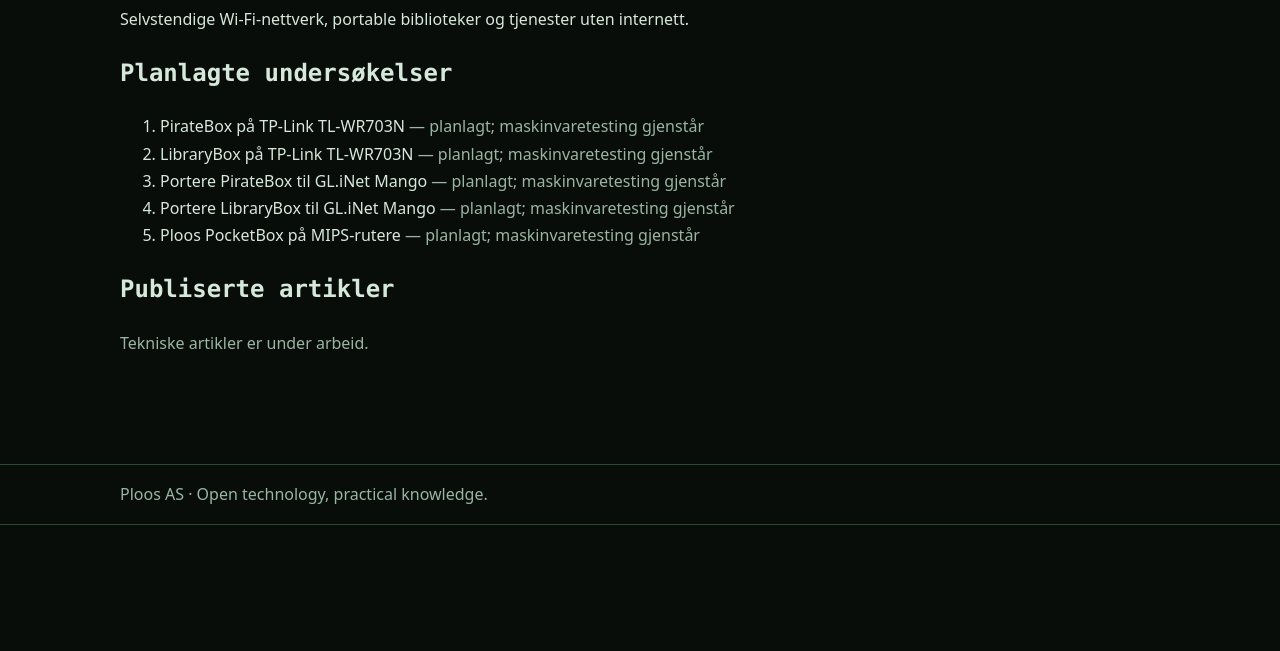
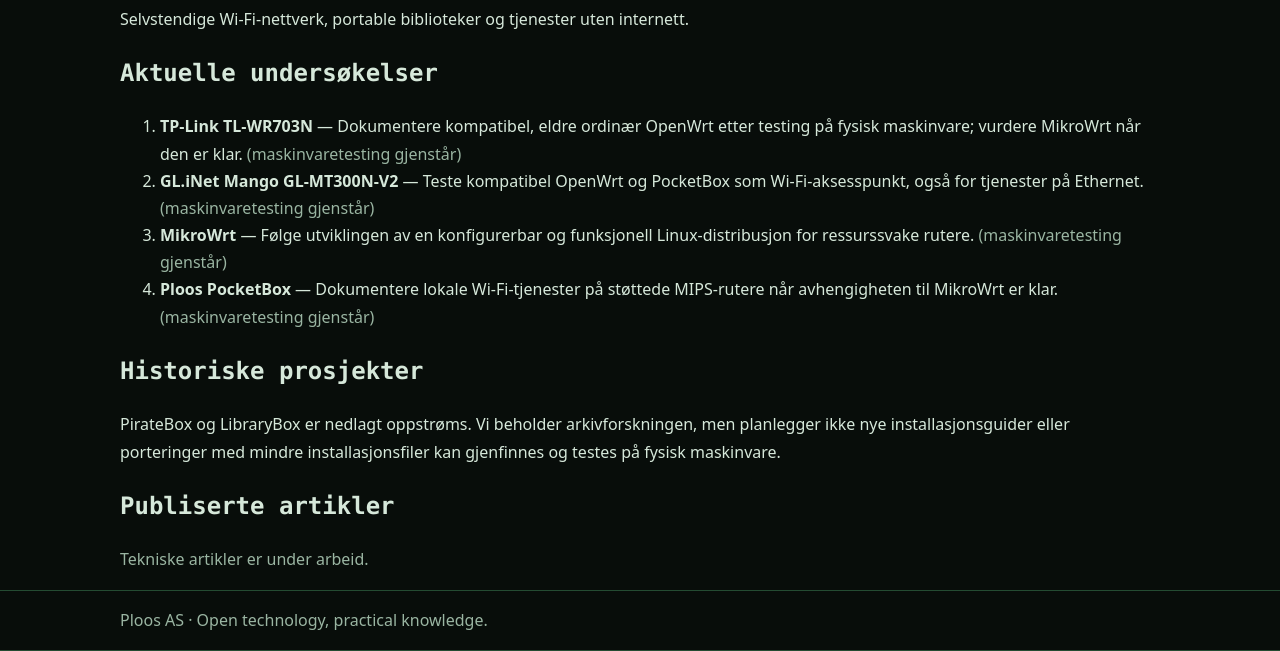
Before and after one commit to Ploos-AS/hackshack-labs, an Astro site: page /no/series/offline-networking in a window 1280 px wide. Shown: the part 206-857 px from the top of the page. Before the commit the page ends 800 px from the top, so only its background shows below. Built offline with nearby package versions, Linux system fonts and the light colour scheme; Astro itself is replaced by a stand-in of ours.

Commit message:
docs: replace discontinued offline networking plans

```diff
--- a/src/pages/no/series/offline-networking.astro
+++ b/src/pages/no/series/offline-networking.astro
@@ -2,6 +2,11 @@
 import SiteLayout from '../../../layouts/SiteLayout.astro';
 import { published,articleUrl } from '../../../lib/articles';
 const entries=(await published()).filter(a=>a.data.lang==='nb'&&a.data.series==='offline-networking');
-const roadmap=['PirateBox på TP-Link TL-WR703N','LibraryBox på TP-Link TL-WR703N','Portere PirateBox til GL.iNet Mango','Portere LibraryBox til GL.iNet Mango','Ploos PocketBox på MIPS-rutere'];
+const roadmap=[
+ ['TP-Link TL-WR703N','Dokumentere kompatibel, eldre ordinær OpenWrt etter testing på fysisk maskinvare; vurdere MikroWrt når den er klar.'],
+ ['GL.iNet Mango GL-MT300N-V2','Teste kompatibel OpenWrt og PocketBox som Wi-Fi-aksesspunkt, også for tjenester på Ethernet.'],
+ ['MikroWrt','Følge utviklingen av en konfigurerbar og funksjonell Linux-distribusjon for ressurssvake rutere.'],
+ ['Ploos PocketBox','Dokumentere lokale Wi-Fi-tjenester på støttede MIPS-rutere når avhengigheten til MikroWrt er klar.']
+];
 ---
-<SiteLayout title="Offline Networking" lang="nb"><p class="tag">SERIE / NETTVERK</p><h1>Offline Networking</h1><p>Selvstendige Wi-Fi-nettverk, portable biblioteker og tjenester uten internett.</p><h2>Planlagte undersøkelser</h2><ol>{roadmap.map(item=><li>{item} <span class="muted">— planlagt; maskinvaretesting gjenstår</span></li>)}</ol><h2>Publiserte artikler</h2>{entries.length ? <ul>{entries.map(a=><li><a href={articleUrl(a.id,'nb')}>{a.data.title}</a></li>)}</ul> : <p class="muted">Tekniske artikler er under arbeid.</p>}</SiteLayout>
+<SiteLayout title="Frakoblet nettverk" lang="nb" alternateUrl="/series/offline-networking/"><p class="tag">SERIE / NETTVERK</p><h1>Frakoblet nettverk</h1><p>Selvstendige Wi-Fi-nettverk, portable biblioteker og tjenester uten internett.</p><h2>Aktuelle undersøkelser</h2><ol>{roadmap.map(([name,description])=><li><strong>{name}</strong> — {description} <span class="muted">(maskinvaretesting gjenstår)</span></li>)}</ol><h2>Historiske prosjekter</h2><p>PirateBox og LibraryBox er nedlagt oppstrøms. Vi beholder arkivforskningen, men planlegger ikke nye installasjonsguider eller porteringer med mindre installasjonsfiler kan gjenfinnes og testes på fysisk maskinvare.</p><h2>Publiserte artikler</h2>{entries.length ? <ul>{entries.map(a=><li><a href={articleUrl(a.id,'nb')}>{a.data.title}</a></li>)}</ul> : <p class="muted">Tekniske artikler er under arbeid.</p>}</SiteLayout>
```
